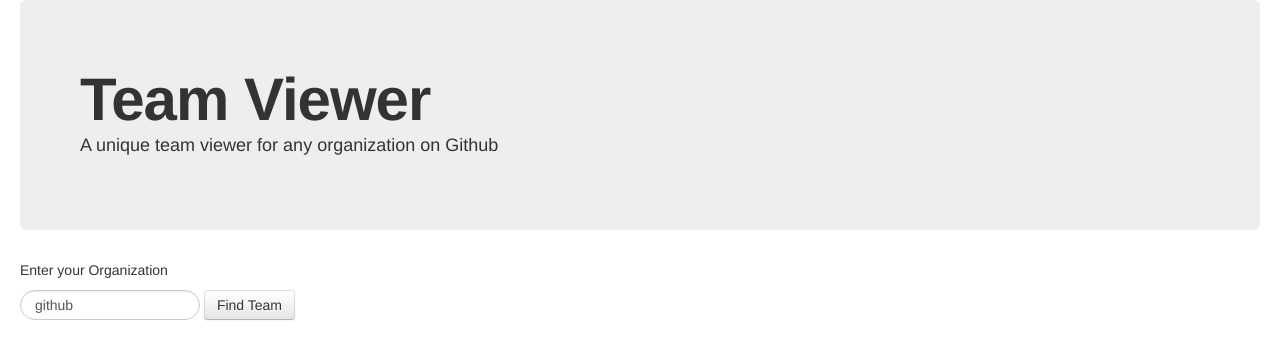
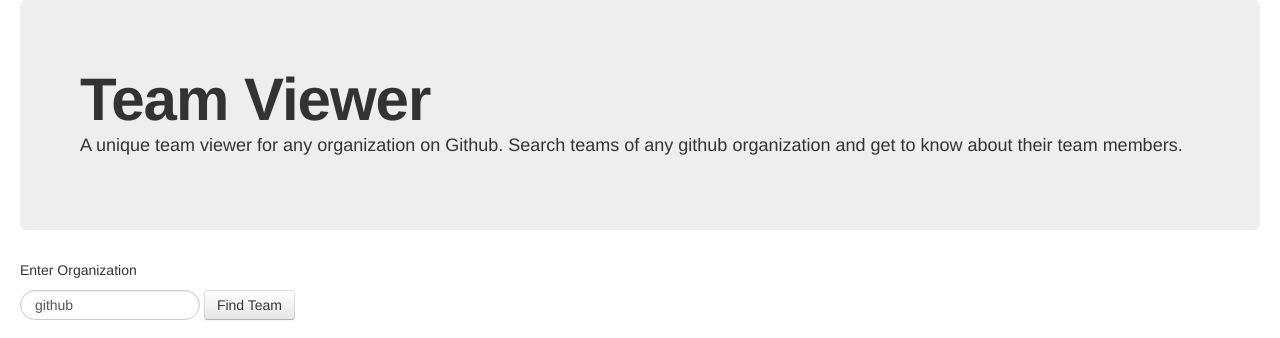
Before and after one commit to krunalrasik/github-team-viewer, a plain HTML site: page index.html in a window 1280 px wide. Shown: the top 338 px of the page. Drawn offline with Linux system fonts and the light colour scheme.

Commit message:
more changes to the profile and description

```diff
--- a/index.html
+++ b/index.html
@@ -2,7 +2,7 @@
 <html lang="en" ng-app>
 <head>
   <meta charset="utf-8">
-  <title>Bootstrap, from LayoutIt!</title>
+  <title>Team Profile Viewer</title>
   <meta name="viewport" content="width=device-width, initial-scale=1.0">
   <meta name="description" content="">
   <meta name="author" content="">
@@ -38,11 +38,12 @@
 					Team Viewer
 				</h1>
 				<p>
-					A unique team viewer for any organization on Github
+					A unique team viewer for any organization on Github. Search teams of any github organization and get to know
+					about their team members.
 				</p>
 			</div>
 			<form class="form-search">
-        <p>Enter your Organization</p>
+        <p>Enter Organization</p>
 				<input type="text" class="input-medium search-query" ng-model="organization"> <button type="submit" ng-click="getMembers(organization)" class="btn">Find Team</button>
 			</form>
 			<div class="row-fluid team-container">
```
